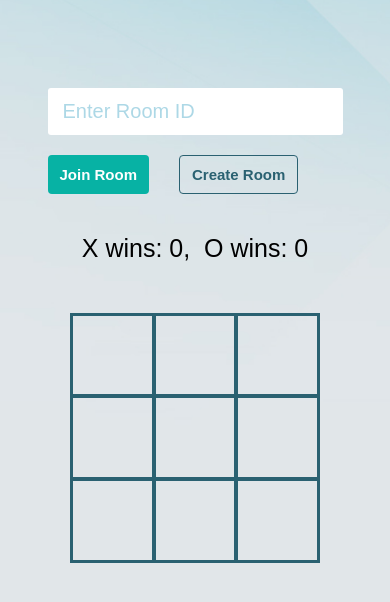
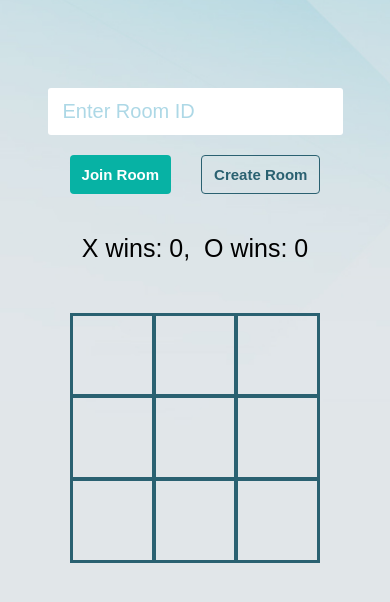
Before and after one commit to soni-naveen/Tictactoenaveen, a website: page index.html in a window 390 px wide. Shown: the part 172-774 px from the top of the page. Drawn offline with nearby package versions, Linux system fonts and the light colour scheme; no server answers.

Commit message:
css updated for mobile mode

```diff
--- a/style.css
+++ b/style.css
@@ -101,7 +101,6 @@ h2 {
 }
 #leaderboard {
   margin-top: 10px;
-  font-weight: lighter;
   font-size: 30px;
 }
 @media (max-width: 900px) {
@@ -132,6 +131,9 @@ h2 {
     width: 300px;
     height: 300px;
   }
+  #inputbtns{
+    justify-content: center;
+  }
 }
 @media (max-width: 480px) {
   #heading {
@@ -148,7 +150,7 @@ h2 {
     font-size: 25px;
   }
 }
-@media (max-width: 340px) {
+@media (max-width: 350px) {
   #heading {
     font-size: 25px;
   }
```
